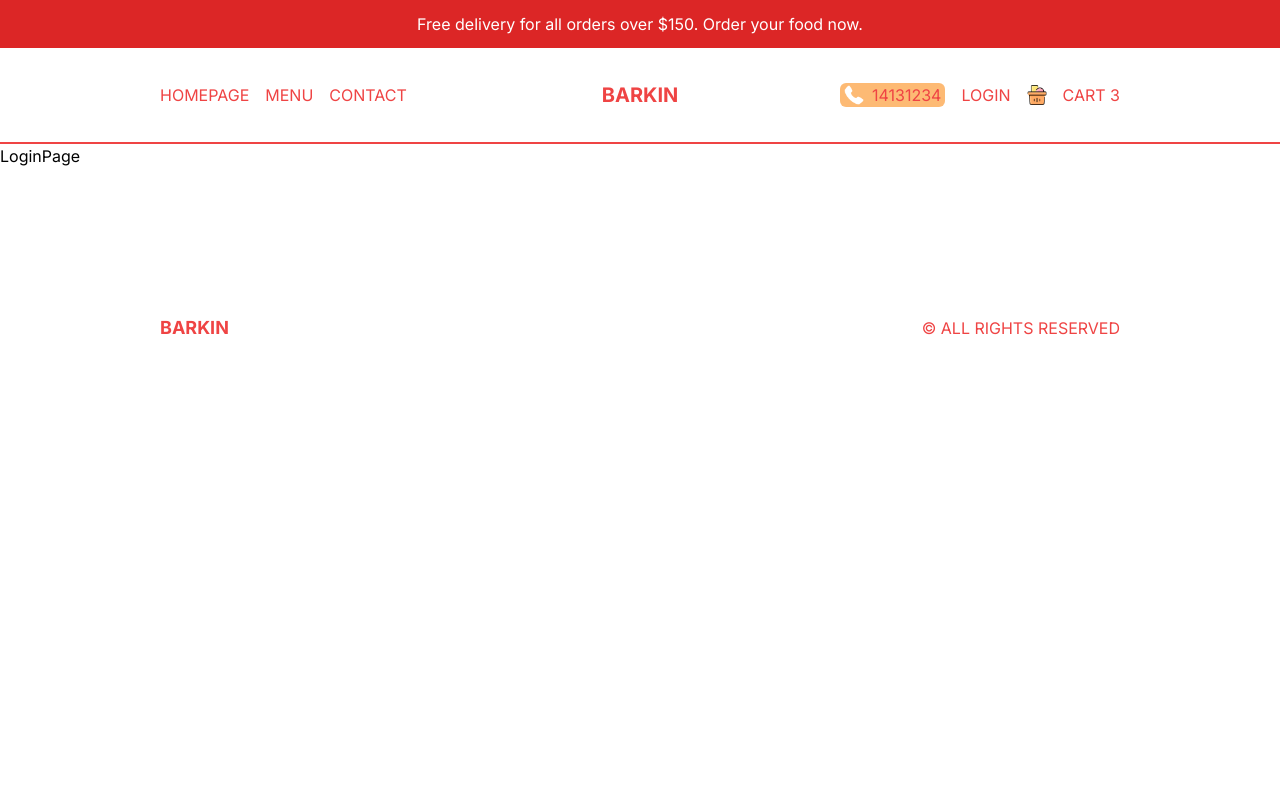
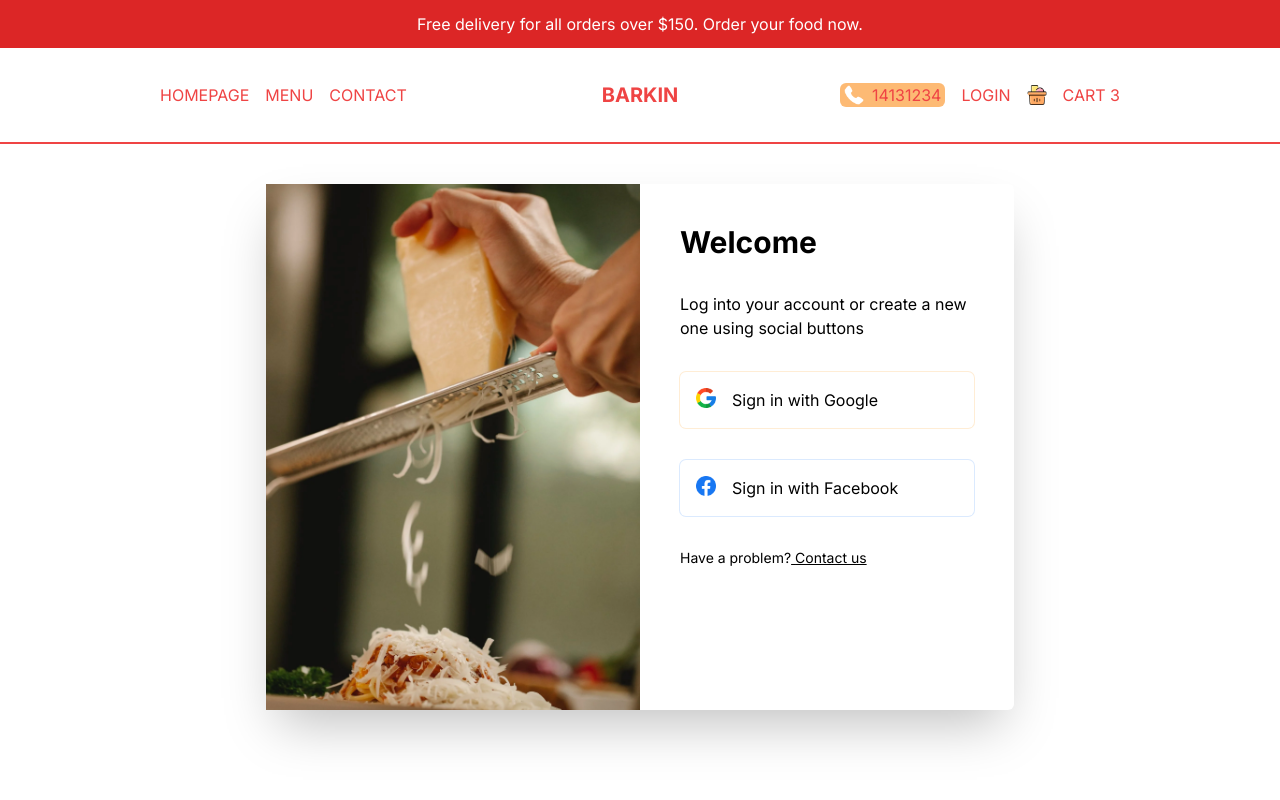
Before and after one commit to barkinkoroglu/food-delivery, a Next.js app: page /login in a window 1280 px wide. Shown: the top 800 px of the page. Built offline with nearby package versions, Linux system fonts and the light colour scheme.

Commit message:
Login Page

```diff
--- a/src/app/login/page.tsx
+++ b/src/app/login/page.tsx
@@ -1,7 +1,51 @@
+import Image from 'next/image';
+import Link from 'next/link';
 import React from 'react';
 
-function LoginPage() {
-  return <div>LoginPage</div>;
-}
+const LoginPage = () => {
+  return (
+    <div className="px-4 h-[calc(100vh-6rem)] md:h-[calc(100vh-3rem)] flex md:my-10 justify-center rounded-sm">
+      {/* BOX */}
+      <div className=" h-full shadow-2xl rounded-md flex flex-col md:flex-row md:h-[70%] md:w-full lg:w-[60%] 2xl:w-1/2">
+        {/* IMAGE CONTAINER */}
+        <div className="relative h-1/3 w-full md:h-full md:w-1/2">
+          <Image src="/loginBg.png" alt="" fill className="object-cover" />
+        </div>
+        {/* FORM CONTAINER */}
+        <div className="p-10 flex flex-col gap-8 md:w-1/2">
+          <h1 className="font-bold text-xl xl:text-3xl">Welcome</h1>
+          <p>Log into your account or create a new one using social buttons</p>
+          <button className="flex gap-4 p-4 ring-1 ring-orange-100 rounded-md">
+            <Image
+              src="/google.png"
+              alt=""
+              width={20}
+              height={20}
+              className="object-contain"
+            />
+            <span>Sign in with Google</span>
+          </button>
+          <button className="flex gap-4 p-4 ring-1 ring-blue-100 rounded-md">
+            <Image
+              src="/facebook.png"
+              alt=""
+              width={20}
+              height={20}
+              className="object-contain"
+            />
+            <span>Sign in with Facebook</span>
+          </button>
+          <p className="text-sm">
+            Have a problem?
+            <Link className="underline" href="/">
+              {' '}
+              Contact us
+            </Link>
+          </p>
+        </div>
+      </div>
+    </div>
+  );
+};
 
 export default LoginPage;
--- a/src/components/Navbar.tsx
+++ b/src/components/Navbar.tsx
@@ -24,7 +24,11 @@
           <Image src="/phone.png" alt="" width={20} height={20} />
           <span>14131234</span>
         </div>
-        {!user ? <Link href="/">Login</Link> : <Link href="/">Orders</Link>}
+        {!user ? (
+          <Link href="/login">Login</Link>
+        ) : (
+          <Link href="/">Orders</Link>
+        )}
 
         <CartIcon />
       </div>
```
